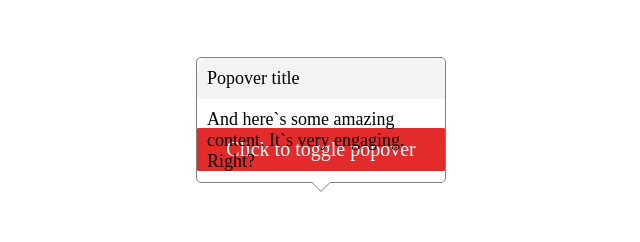
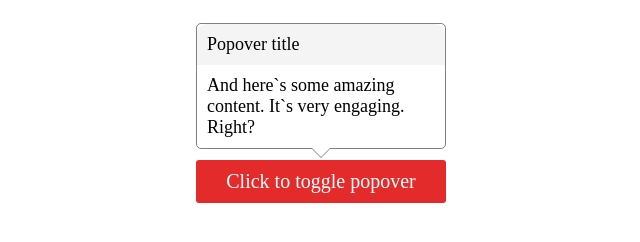
Before and after one commit to CarolineFell/ahj-homeworks-forms, a website built with webpack: page src/index.html in a window 1280 px wide. Both pictures are taken after a click on the element "Click to toggle popover". Shown: the whole page, without its empty margins (319-959 px from the left). Built offline with nearby package versions, Linux system fonts and the light colour scheme.

Commit message:
Corrected the css + Widget.js

```diff
--- a/src/css/style.css
+++ b/src/css/style.css
@@ -11,7 +11,7 @@
   font-size: 20px;
   color: #ffffff;
   background-color: rgb(228, 43, 43);
-  margin-top: 10%;
+  margin-top: 160px;
   margin-left: auto;
   margin-right: auto;
   cursor: pointer;
--- a/src/js/Widget.js
+++ b/src/js/Widget.js
@@ -28,8 +28,15 @@ export default class Widget {
   positionWidget(element) {
     const clickWidget = document.querySelector('#widget');
     clickWidget.classList.toggle('hidden');
-    clickWidget.style.bottom = `${element.offsetTop - (clickWidget.offsetHeight - element.offsetHeight) / 6}px`;
-    // clickWidget.style.bottom = `${element.offsetTop - clickWidget.offsetHeight / 10}px`;
+    clickWidget.style.bottom = `${element.offsetTop + 20}px`;
     clickWidget.style.left = `${element.offsetLeft - (clickWidget.offsetWidth - element.offsetWidth) / 2}px`;
+
+    // const button = document.getElementById('button');
+    // const widget = button.getBoundingClientRect();
+    // console.log(widget)
+    // console.log(element.offsetTop)
+    // console.log(element.offsetLeft)
+    // console.log(element.offsetWidth)
+    // console.log(element.offsetHeight)
   }
 }
--- a/src/js/app.js
+++ b/src/js/app.js
@@ -1,13 +1,13 @@
 import Widget from './Widget';
 
 const button = document.getElementById('button');
-const createWidget = new Widget(
+const widget = new Widget(
   document.body,
   'Popover title',
   'And here`s some amazing content. It`s very engaging. Right?',
 );
-createWidget.bindToDOM();
+widget.bindToDOM();
 
 button.addEventListener('click', () => {
-  createWidget.positionWidget(button);
+  widget.positionWidget(button);
 });
```
